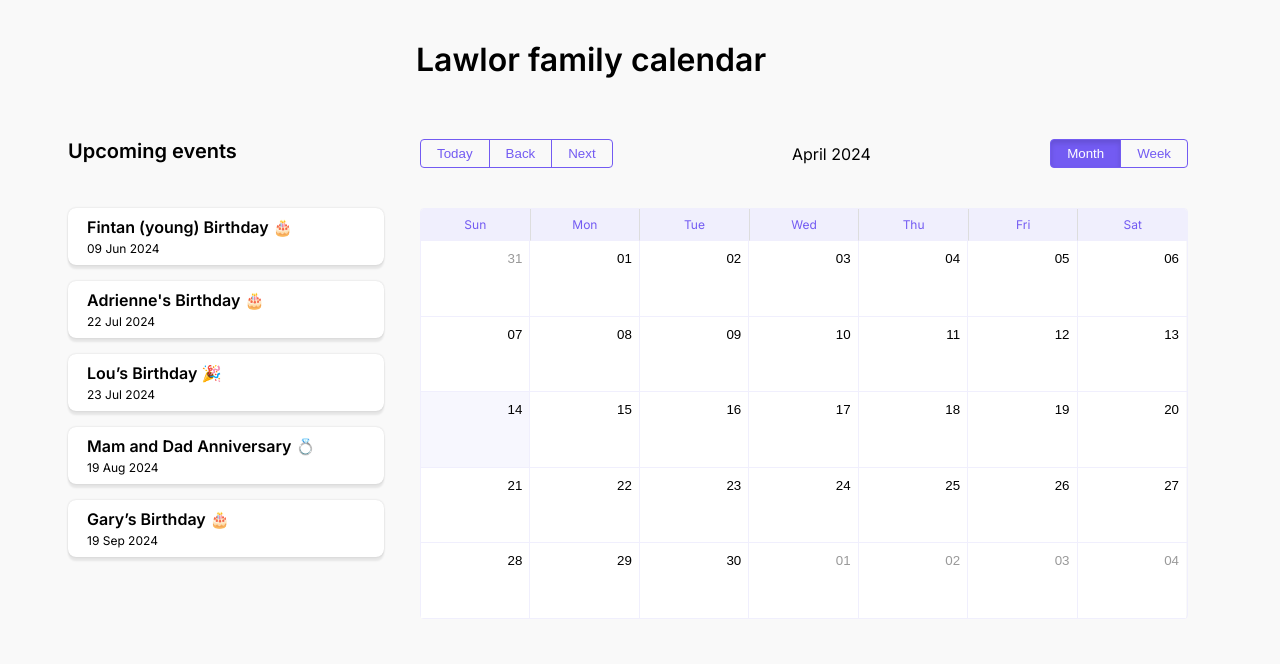
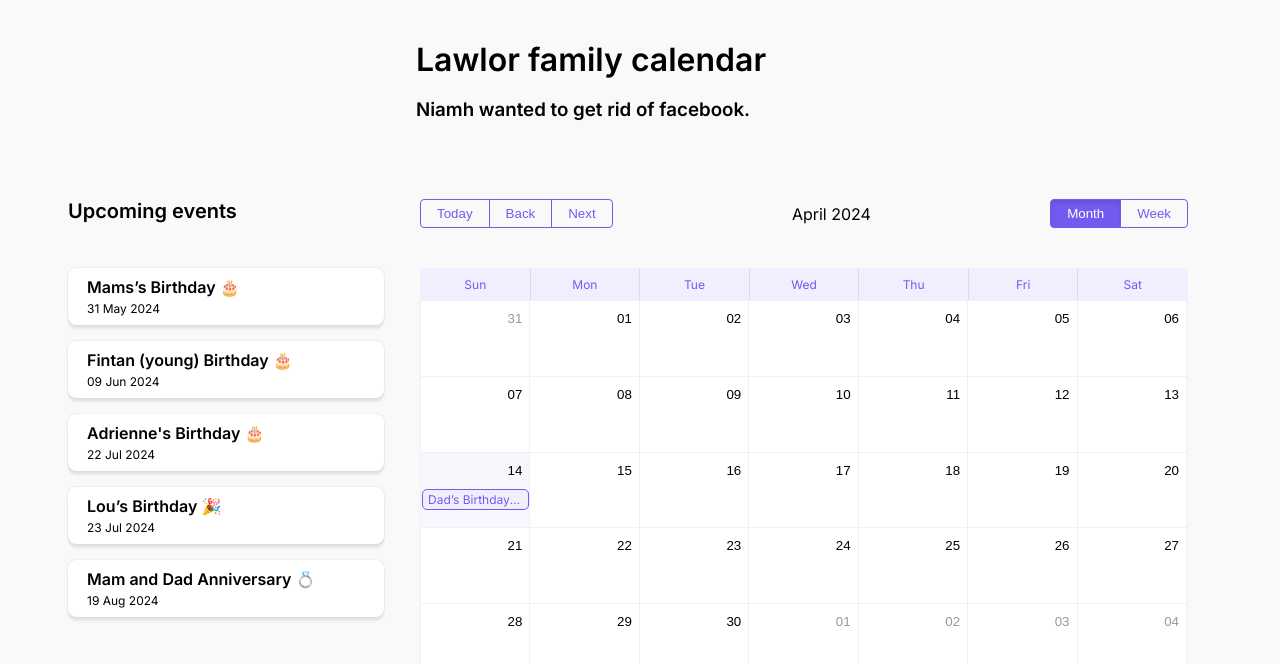
Before and after one commit to nileahtobhair/remember-marketing, a React (Create React App) app: page / in a window 1280 px wide. Shown: the top 664 px of the page. Built offline with nearby package versions, Linux system fonts and the light colour scheme.

Commit message:
Code quality clean up

```diff
--- a/package.json
+++ b/package.json
@@ -10,7 +10,7 @@
     "@testing-library/react": "^14.1.2",
     "@testing-library/user-event": "^14.5.2",
     "date-arithmetic": "^4.1.0",
-    "date-fns": "^3.2.0",
+    "date-fns": "^3.3.0",
     "react": "^18.2.0",
     "react-big-calendar": "^1.8.6",
     "react-dom": "^18.2.0",
--- a/src/App.css
+++ b/src/App.css
@@ -57,6 +57,7 @@
 }
 
 .single--event {
+  cursor: pointer;
   border-radius: 8px;
   padding: 5px 15px;
   background-color: #fff;
@@ -86,7 +87,6 @@
 }
 
 .event-button-container {
-  /* border: 1px solid red; */
   display: flex;
   justify-content: space-between;
   width: calc(100% - 4px);
@@ -102,13 +102,6 @@ h6 {
 
 /* calendar */
 
-/* .rbc-btn-group > button:first-child:not(:last-child) {
-  margin-right: 20px;
-  border-top-right-radius: 4px !important;
-  border-bottom-right-radius: 4px !important;
-  padding-right: 8px;
-  padding-left: 8px;
-} */
 .rbc-btn-group > button:first-child:not(:last-child):hover {
   cursor: pointer;
 }
--- a/src/App.js
+++ b/src/App.js
@@ -1,30 +1,38 @@
-import React, { useState } from "react";
-// import React, { useEffect, useState } from "react";
+import React, { useState, useCallback } from "react";
+
 import "./App.css";
 
 import defaultEvents from "./events";
 
-import "react-big-calendar/lib/css/react-big-calendar.css";
-
-import { isFuture, isBefore, addYears, isEqual } from "date-fns";
+import {
+  isFuture,
+  isBefore,
+  // addYears,
+  isEqual,
+  startOfMonth,
+  isAfter
+} from "date-fns";
 import format from "date-fns/format";
 
 import EventCalendar from "./components/Calendar";
 
 const siteTitle = `Lawlor family calendar`;
+const subTitle = "Niamh wanted to get rid of facebook.";
 
-const displayEventsFilter = eventsList => {
-  return eventsList.slice(0, 5);
-};
-
-const EventsLists = ({ events }) => {
+const EventsLists = ({ events, onClick }) => {
   return (
     <section className="events--list--container">
       <h4>Upcoming events</h4>
 
-      {displayEventsFilter(events).map(event => {
+      {events.map(event => {
         return (
-          <div key={event.title} className="single--event">
+          <div
+            key={event.title}
+            className="single--event"
+            onClick={() => {
+              return onClick(event.start);
+            }}
+          >
             <h6>{event.title}</h6>
 
             {!isEqual(event.end, event.start) ? (
@@ -43,20 +51,14 @@ const EventsLists = ({ events }) => {
 };
 
 function App() {
+  const [date, setDate] = useState(new Date());
+
+  const onNavigate = useCallback(newDate => setDate(newDate), [setDate]);
+
   const orderEvents = eventsList => {
-    // TODO do this better & neater
-    // will only work for one year after manually entered date
-    for (let i = 0; i < eventsList.length; i++) {
-      const active = eventsList[i];
-      if (!isFuture(active.end) && active.recurring) {
-        eventsList[i].start = addYears(active.start, 1);
-        eventsList[i].end = addYears(active.end, 1);
-      }
-    }
-
     const filtered = eventsList
       .filter(event => {
-        return isFuture(event.end) || event.recurring;
+        return isAfter(event.end, startOfMonth(new Date())) || event.recurring;
       })
       .sort((a, b) => {
         return isBefore(b.start, a.start) ? 1 : -1;
@@ -68,30 +70,34 @@ function App() {
     return orderEvents(defaultEvents);
   });
 
-  const [setActiveDate] = useState(null);
-
-  // useEffect(() => {
-  //   if (events && events.length > 0) {
-  //     const ordered = orderEvents(events);
-  //   }
-  // }, [events]);
-
-  const handleSlotSelect = props => {
-    setActiveDate(props.start);
-  };
+  const [upComingEvents] = useState(() => {
+    const filtered = defaultEvents
+      .filter(event => {
+        return isFuture(event.end);
+      })
+      .sort((a, b) => {
+        return isBefore(b.start, a.start) ? 1 : -1;
+      });
+    return filtered.slice(0, 5);
+  });
 
   return (
     <div className="App">
       <header className="App-header">
         <h1> {siteTitle} </h1>
+        <h3> {subTitle} </h3>
       </header>
       <section className="main--container">
         {events && events.length > 0 && (
           <>
-            <EventsLists events={events} />
+            <EventsLists
+              onClick={date => onNavigate(date)}
+              events={upComingEvents}
+            />
             <EventCalendar
+              date={date}
               events={events}
-              handleDateSelection={handleSlotSelect}
+              onNavigate={onNavigate}
             />
           </>
         )}
--- a/src/components/Calendar.js
+++ b/src/components/Calendar.js
@@ -9,6 +9,10 @@ import format from "date-fns/format";
 import parse from "date-fns/parse";
 import startOfWeek from "date-fns/startOfWeek";
 import getDay from "date-fns/getDay";
+
+import { getYear } from "date-fns";
+
+// const currentYear = getYear(new Date());
 
 const locales = {
   "en-US": require("date-fns/locale/en-US")
@@ -22,25 +26,27 @@ const localizer = dateFnsLocalizer({
   locales
 });
 
-let Basic = ({ localizer, events, handleSelectSlot }) => (
+let Basic = ({ localizer, events, date, onNavigate }) => (
   <Calendar
     events={events}
     views={["month", "week"]}
     showMultiDayTimes
-    defaultDate={new Date()}
+    date={date}
     localizer={localizer}
-    selectable={false}
-    onSelectSlot={handleSelectSlot}
+    selectable={true}
+    onNavigate={onNavigate}
+    // max={new Date(2025, 1, 1)}
   />
 );
 
-function EventCalendar({ handleDateSelection, events }) {
+function EventCalendar({ events, onNavigate, date }) {
   return (
     <div className="calendar--container">
       <Basic
         localizer={localizer}
         events={events}
-        handleSelectSlot={handleDateSelection}
+        onNavigate={onNavigate}
+        date={date}
       />
     </div>
   );
--- a/src/events.js
+++ b/src/events.js
@@ -1,104 +1,108 @@
 import parse from "date-fns/parse";
+import { getYear } from "date-fns";
+
+const currentYear = getYear(new Date());
 
 const events = [
   {
     title: "Lou & Gav Wedding Anniversary 💍",
     allDay: true,
-    start: parse("2024-01-01", "yyyy-M-dd", new Date()),
-    end: parse("2024-01-01", "yyyy-M-dd", new Date()),
+    start: parse(`${currentYear}-01-01`, "yyyy-M-dd", new Date()),
+    end: parse(`${currentYear}-01-01`, "yyyy-M-dd", new Date()),
     recurring: true
   },
   {
     title: "Dad Spain trip 🌞",
     allDay: true,
-    start: parse("2024-01-013", "yyyy-M-dd", new Date()),
-    end: parse("2024-01-15", "yyyy-M-dd", new Date()),
+    start: parse("2024-01-13", "yyyy-M-dd", new Date()),
+    end: parse("2024-01-16", "yyyy-M-dd", new Date()),
     recurring: false
   },
   {
     title: "Lou’s Birthday 🎉",
     allDay: true,
-    start: parse("2024-07-23", "yyyy-M-dd", new Date()),
-    end: parse("2024-07-23", "yyyy-M-dd", new Date()),
+    start: parse(`${currentYear}-07-23`, "yyyy-M-dd", new Date()),
+    end: parse(`${currentYear}-07-23`, "yyyy-M-dd", new Date()),
     recurring: true
   },
   {
     title: "Niamh’s Birthday 🎂",
     allDay: true,
-    start: parse("2024-02-18", "yyyy-M-dd", new Date()),
-    end: parse("2024-02-18", "yyyy-M-dd", new Date()),
+    start: parse(`${currentYear}-02-18`, "yyyy-M-dd", new Date()),
+    end: parse(`${currentYear}-02-18`, "yyyy-M-dd", new Date()),
     recurring: true
   },
 
   {
     title: "Sinead’s Birthday 🎂",
     allDay: true,
-    start: parse("2024-03-02", "yyyy-M-dd", new Date()),
-    end: parse("2024-03-02", "yyyy-M-dd", new Date()),
+    start: parse(`${currentYear}-03-02`, "yyyy-M-dd", new Date()),
+    end: parse(`${currentYear}-03-02`, "yyyy-M-dd", new Date()),
     recurring: true
   },
   {
     title: "Gary’s Birthday 🎂",
     allDay: true,
-    start: parse("2024-09-19", "yyyy-M-dd", new Date()),
-    end: parse("2024-09-19", "yyyy-M-dd", new Date()),
+    start: parse(`${currentYear}-09-19`, "yyyy-M-dd", new Date()),
+    end: parse(`${currentYear}-09-19`, "yyyy-M-dd", new Date()),
     recurring: true
   },
   {
     title: "Dad’s Birthday 🎉",
     allDay: true,
-    start: parse("2024-04-14", "yyyy-M-dd", new Date()),
-    end: parse("2024-04-14", "yyyy-M-dd", new Date()),
+    start: parse(`${currentYear}-04-14`, "yyyy-M-dd", new Date()),
+    end: parse(`${currentYear}-04-14`, "yyyy-M-dd", new Date()),
     recurring: true
   },
   {
     title: "Mams’s Birthday 🎂",
     allDay: true,
-    start: parse("2024-05-31", "yyyy-M-dd", new Date()),
-    end: parse("2024-04-31", "yyyy-M-dd", new Date()),
+    start: parse(`${currentYear}-05-31`, "yyyy-M-dd", new Date()),
+    end: parse(`${currentYear}-05-31`, "yyyy-M-dd", new Date()),
     recurring: true
   },
   {
     title: "Siofra's Birthday",
     allDay: true,
-    start: parse("2024-12-06", "yyyy-M-dd", new Date()),
-    end: parse("2024-12-06", "yyyy-M-dd", new Date()),
+    start: parse(`${currentYear}-12-06`, "yyyy-M-dd", new Date()),
+    end: parse(`${currentYear}-12-06`, "yyyy-M-dd", new Date()),
     recurring: true
   },
   {
     title: "Adrienne's Birthday 🎂",
     allDay: true,
-    start: parse("2024-07-22", "yyyy-M-dd", new Date()),
-    end: parse("2024-07-22", "yyyy-M-dd", new Date()),
+    start: parse(`${currentYear}-07-22`, "yyyy-M-dd", new Date()),
+    end: parse(`${currentYear}-07-22`, "yyyy-M-dd", new Date()),
     recurring: true
   },
   {
     title: "Fintan (young) Birthday 🎂",
     allDay: true,
-    start: parse("2024-06-09", "yyyy-M-dd", new Date()),
-    end: parse("2024-06-09", "yyyy-M-dd", new Date()),
+    start: parse(`${currentYear}-06-09`, "yyyy-M-dd", new Date()),
+    end: parse(`${currentYear}-06-09`, "yyyy-M-dd", new Date()),
     recurring: true
   },
   {
     title: "Fintan (middle) Birthday 🎂",
     allDay: true,
-    start: parse("2024-01-31", "yyyy-M-dd", new Date()),
-    end: parse("2024-01-31", "yyyy-M-dd", new Date()),
+    start: parse(`${currentYear}-01-31`, "yyyy-M-dd", new Date()),
+    end: parse(`${currentYear}-01-31`, "yyyy-M-dd", new Date()),
     recurring: true
   },
   {
     title: "Marie's Birthday 🎂",
     allDay: true,
-    start: parse("2024-11-14", "yyyy-M-dd", new Date()),
-    end: parse("2024-11-14", "yyyy-M-dd", new Date()),
+    start: parse(`${currentYear}-11-14`, "yyyy-M-dd", new Date()),
+    end: parse(`${currentYear}-11-14`, "yyyy-M-dd", new Date()),
     recurring: true
   },
   {
     title: "Mam and Dad Anniversary 💍",
     allDay: true,
-    start: parse("2024-08-19", "yyyy-M-dd", new Date()),
-    end: parse("2024-08-19", "yyyy-M-dd", new Date()),
+    start: parse(`${currentYear}-08-19`, "yyyy-M-dd", new Date()),
+    end: parse(`${currentYear}-08-19`, "yyyy-M-dd", new Date()),
     recurring: true
   }
 ];
+
 export default events;
```
Also changed, not shown: 2 other files (tests, documents, lock files or other folders).
